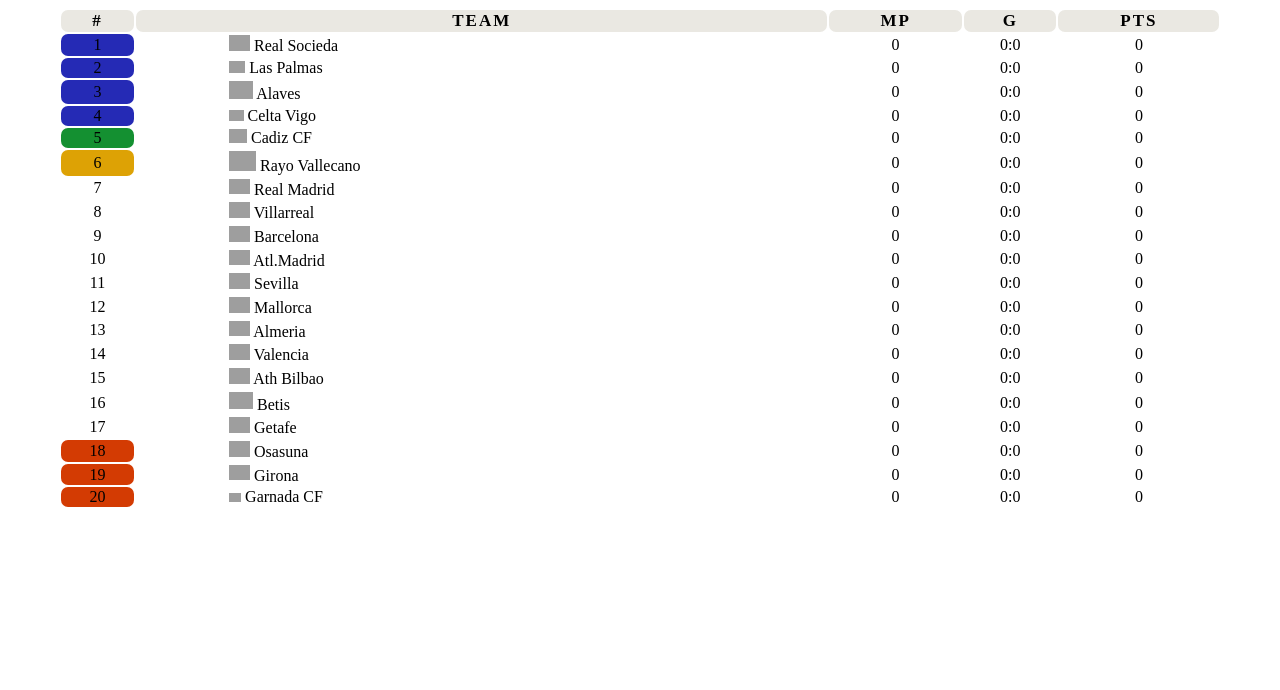
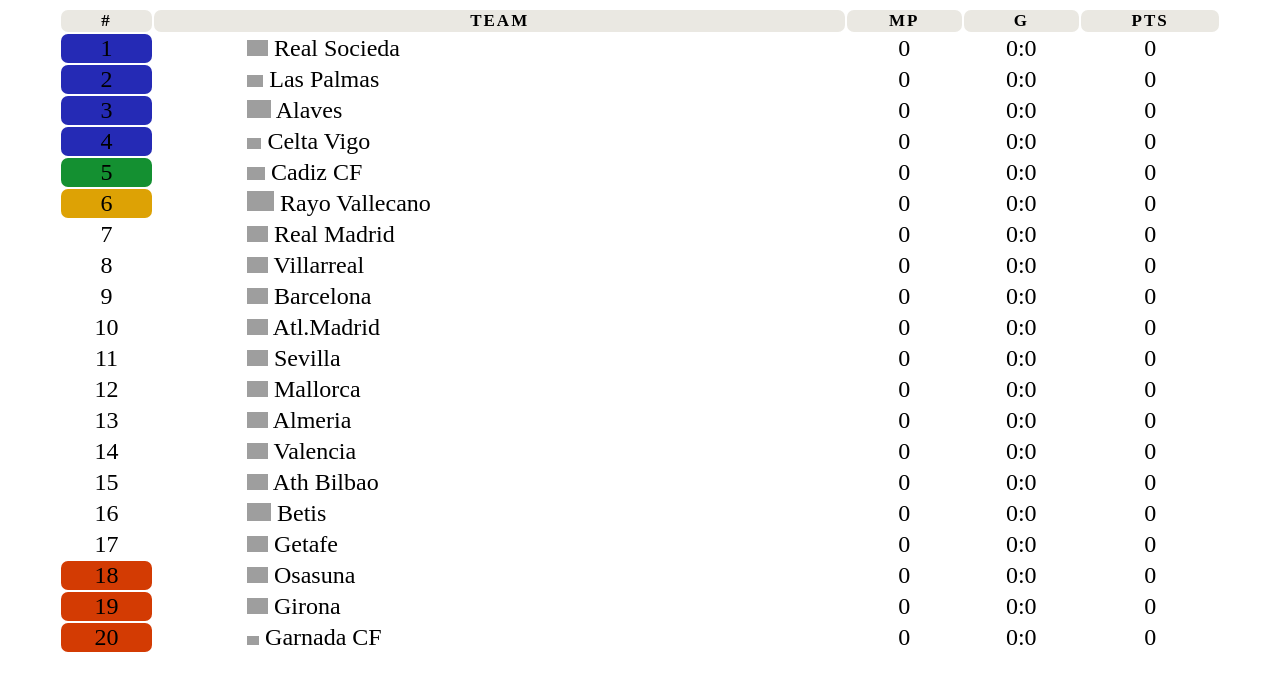
Before and after one commit to mimou404/table, a plain HTML site: page index.html in a window 1280 px wide. Drawn offline with Linux system fonts and the light colour scheme; grey boxes are pictures that could not be loaded.

Commit message:
index.html

```diff
--- a/index.html
+++ b/index.html
@@ -100,6 +100,9 @@
 			border-radius: 7px;
 
 		}
+		table{
+			font-size: 150%;
+		}
 	</style>
 
 </body>
```
